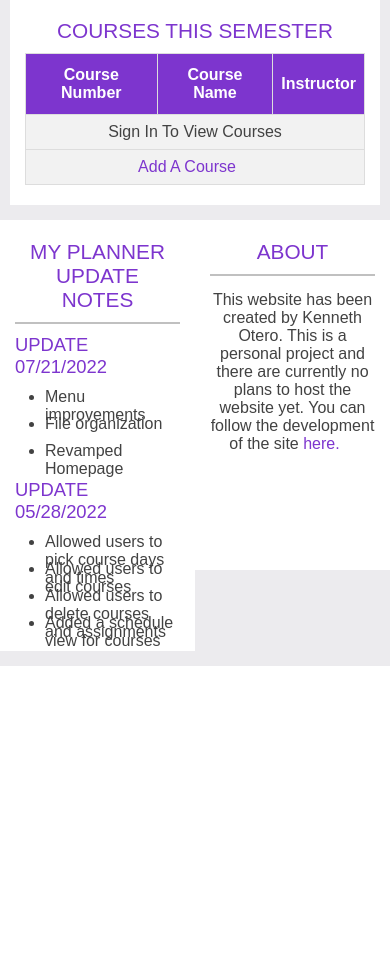
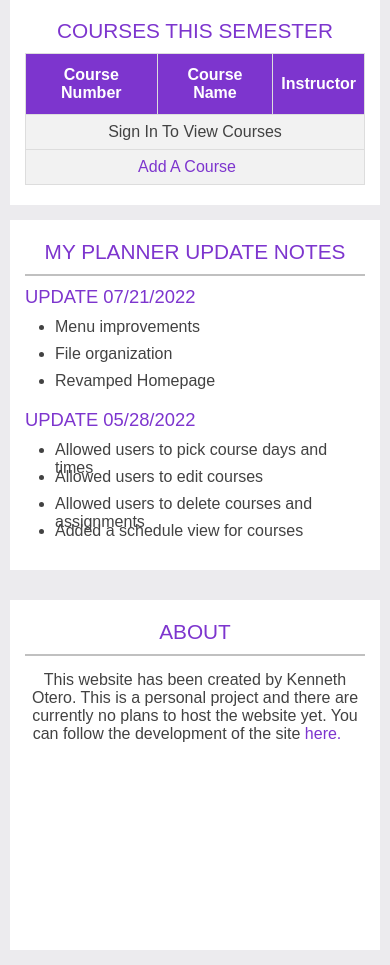
Before and after one commit to KennethOtero/MyPlanner, a PHP site: page / in a window 390 px wide; the page is wider, and only the part inside the window is pictured. Shown: the part 469-1434 px from the top of that part. Before the commit the page ends 1135 px from the top of that part, so only its background shows below. Run offline with PHP 8.4, Linux system fonts and the light colour scheme.

Commit message:
Release Notes mobile fix

```diff
--- a/styles/home.css
+++ b/styles/home.css
@@ -416,4 +416,15 @@ a {
     #OpeningImage {
         display: none;
     }
+
+    /* Release Notes styling */
+    .ReleaseNotes {
+        margin-left: 10px;
+        margin-right: 10px;
+        height: 100%;
+    }
+
+    .content {
+        width: 100%; /* Stack about/release notes */
+    }
 }
```
